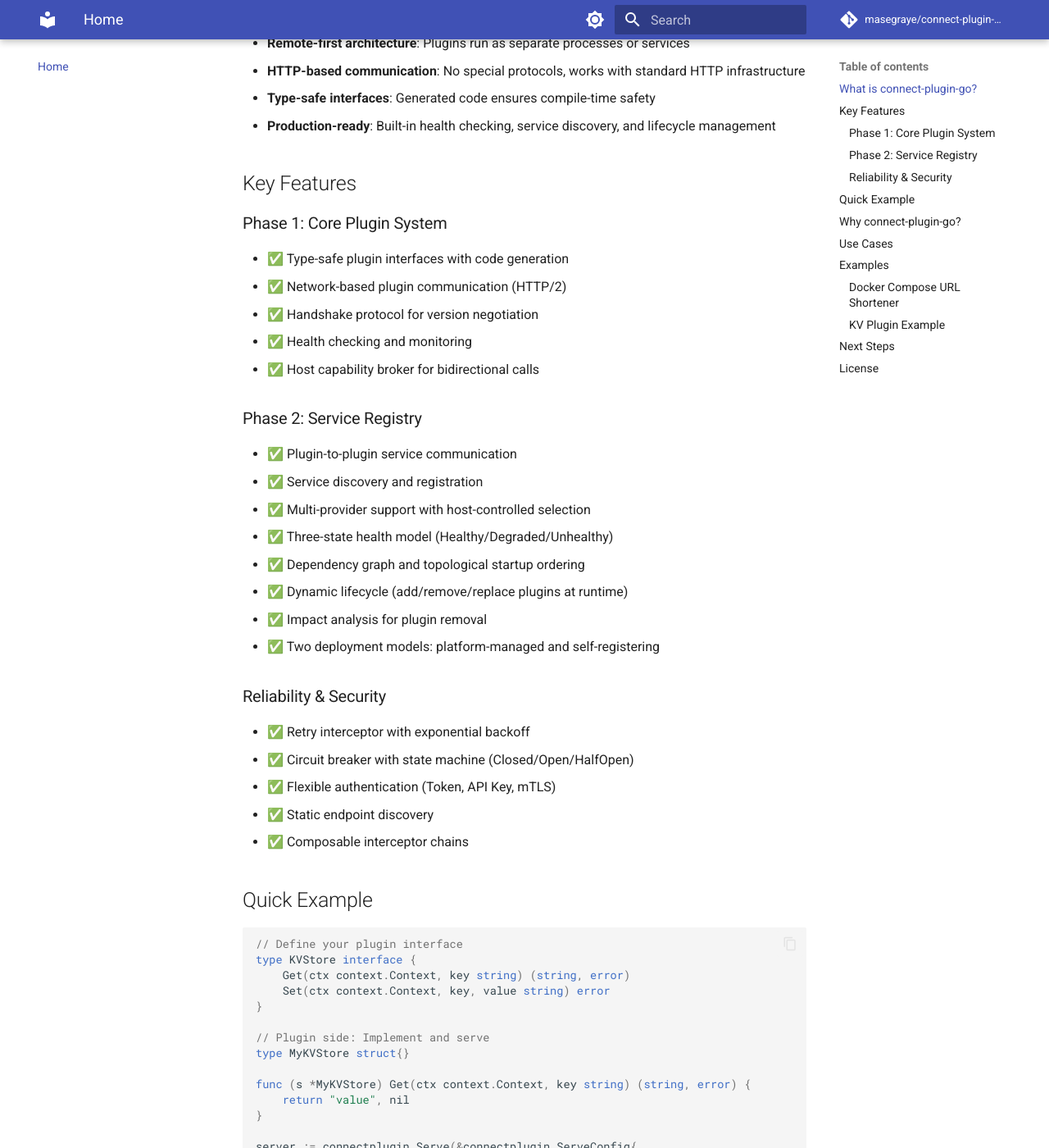
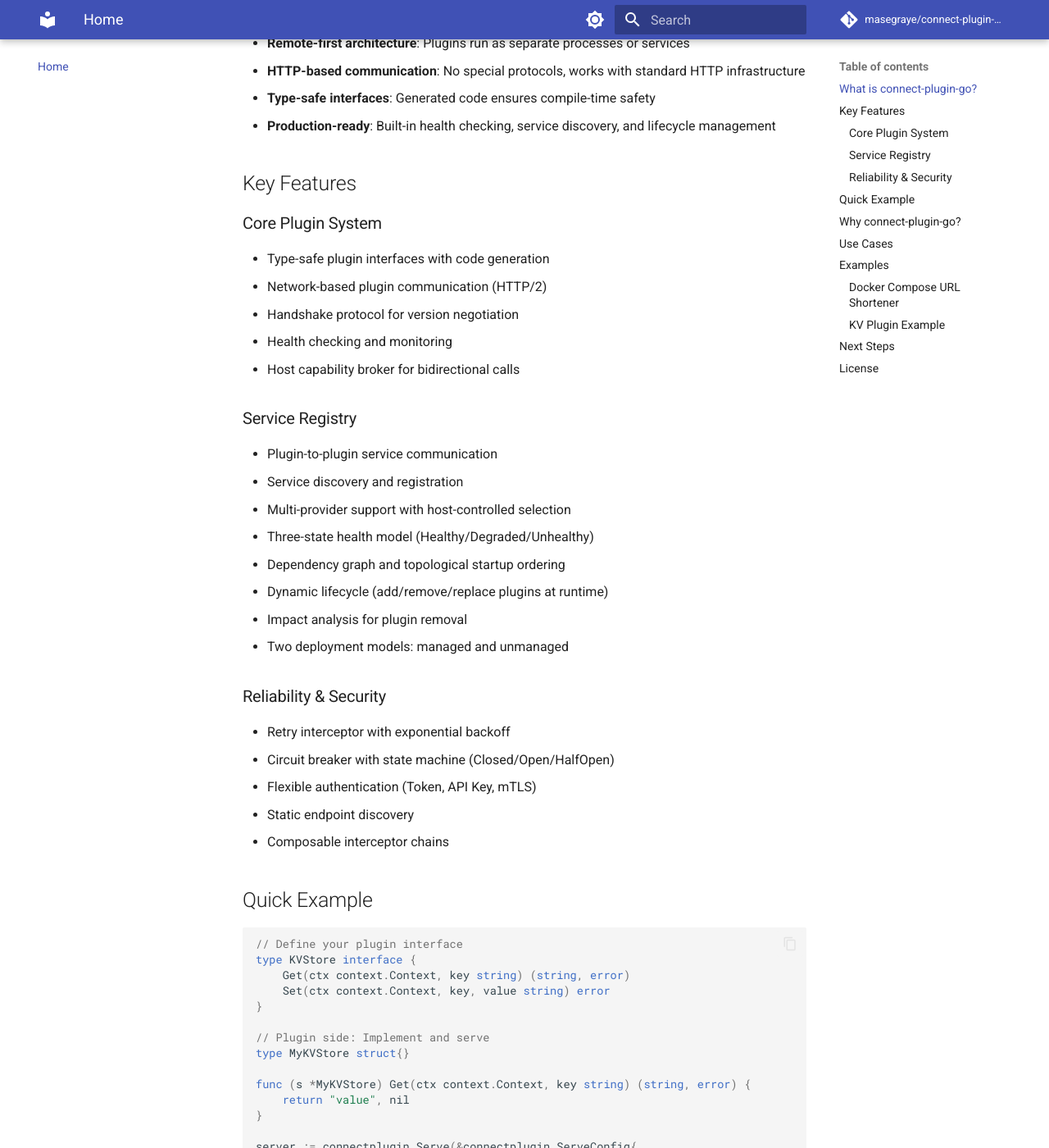
Before and after one commit to masegraye/connect-plugin-go, an MkDocs documentation site: the page built from docs/index.md, in a window 1280 px wide and 1400 px high, scrolled down 397 px. Shown: the whole window at 82% size. Built offline with MkDocs 1.6.1 and Material for MkDocs 9.7.7, drawn with Linux system fonts in a browser that asks for light colours; comment, search, counter and statistics services are not loaded; some of the changed text lies outside the part shown.

Commit message:
Apply new terminology: Managed vs Unmanaged deployments (KOR-zwkd, KOR-daym, KOR-mtat)
Renamed deployment models and removed emoji from index.md:

## Terminology Changes

Old → New:
- "Phase 2" → "Service Registry" (in titles)
- "Model A" → "Managed" deployment
- "Model B" → "Unmanaged" deployment
- "Platform-Managed" → "Managed"
- "Self-Registering" → "Unmanaged"

## Rationale

Managed: Host platform manages plugin lifecycle via Platform.AddPlugin()
Unmanaged: External orchestrator (K8s, docker-compose) manages lifecycle

## Files Updated

1. docs/index.md
   - Removed all emoji checkmarks from feature lists
   - Removed "Phase 1/Phase 2" section headers
   - Changed "Model B (self-registering)" → "unmanaged deployment"
   - Updated service registry link title

2. docs/getting-started/deployment-models.md
   - Model A → Managed throughout
   - Model B → Unmanaged throughout
   - Headings updated for consistency

3. docs/guides/service-registry.md
   - Title: "Phase 2: Service Registry Guide" → "Service Registry Guide"

4. docs/guides/docker-compose.md
   - Model B → Unmanaged

5. docs/guides/interceptors.md
   - Fixed state machine list formatting
   - Added "States:" header before list
   - Converted to proper markdown list

Completed tasks:
- KOR-daym: Remove emoji from index.md
- KOR-mtat: Fix state machine list in interceptors
- KOR-zwkd: Partial (more files to update)

````diff
--- a/docs/guides/service-registry.md
+++ b/docs/guides/service-registry.md
@@ -1,4 +1,4 @@
-# Phase 2: Service Registry Guide
+# Service Registry Guide
 
 The Service Registry enables plugins to provide and consume services from each other, creating a coordinated multi-plugin platform.
 
--- a/docs/index.md
+++ b/docs/index.md
@@ -13,29 +13,29 @@ connect-plugin-go enables you to build extensible Go applications with plugins t
 
 ## Key Features
 
-### Phase 1: Core Plugin System
-- ✅ Type-safe plugin interfaces with code generation
-- ✅ Network-based plugin communication (HTTP/2)
-- ✅ Handshake protocol for version negotiation
-- ✅ Health checking and monitoring
-- ✅ Host capability broker for bidirectional calls
+### Core Plugin System
+- Type-safe plugin interfaces with code generation
+- Network-based plugin communication (HTTP/2)
+- Handshake protocol for version negotiation
+- Health checking and monitoring
+- Host capability broker for bidirectional calls
 
-### Phase 2: Service Registry
-- ✅ Plugin-to-plugin service communication
-- ✅ Service discovery and registration
-- ✅ Multi-provider support with host-controlled selection
-- ✅ Three-state health model (Healthy/Degraded/Unhealthy)
-- ✅ Dependency graph and topological startup ordering
-- ✅ Dynamic lifecycle (add/remove/replace plugins at runtime)
-- ✅ Impact analysis for plugin removal
-- ✅ Two deployment models: platform-managed and self-registering
+### Service Registry
+- Plugin-to-plugin service communication
+- Service discovery and registration
+- Multi-provider support with host-controlled selection
+- Three-state health model (Healthy/Degraded/Unhealthy)
+- Dependency graph and topological startup ordering
+- Dynamic lifecycle (add/remove/replace plugins at runtime)
+- Impact analysis for plugin removal
+- Two deployment models: managed and unmanaged
 
 ### Reliability & Security
-- ✅ Retry interceptor with exponential backoff
-- ✅ Circuit breaker with state machine (Closed/Open/HalfOpen)
-- ✅ Flexible authentication (Token, API Key, mTLS)
-- ✅ Static endpoint discovery
-- ✅ Composable interceptor chains
+- Retry interceptor with exponential backoff
+- Circuit breaker with state machine (Closed/Open/HalfOpen)
+- Flexible authentication (Token, API Key, mTLS)
+- Static endpoint discovery
+- Composable interceptor chains
 
 ## Quick Example
 
@@ -106,7 +106,7 @@ value, _ := kvStore.Get(context.Background(), "mykey")
 
 ### Docker Compose URL Shortener
 
-Complete containerized example demonstrating **Model B (self-registering)** deployment:
+Complete containerized example demonstrating **unmanaged deployment** (docker-compose orchestrates lifecycle):
 
 ```bash
 cd examples/docker-compose
@@ -141,7 +141,7 @@ See [KV Example Walkthrough](guides/kv-example.md).
 - [Quick Start Guide](getting-started/quickstart.md)
 - [Deployment Models](getting-started/deployment-models.md)
 - [Docker Compose Guide](guides/docker-compose.md)
-- [Phase 2 Service Registry](guides/service-registry.md)
+- [Service Registry Guide](guides/service-registry.md)
 
 ## License
 
````
Also changed, not shown: other parts of docs/index.md (+1 -1 lines), docs/getting-started/deployment-models.md (+13 -13 lines), docs/guides/docker-compose.md (+4 -4 lines), docs/guides/interceptors.md (+5 -3 lines).
